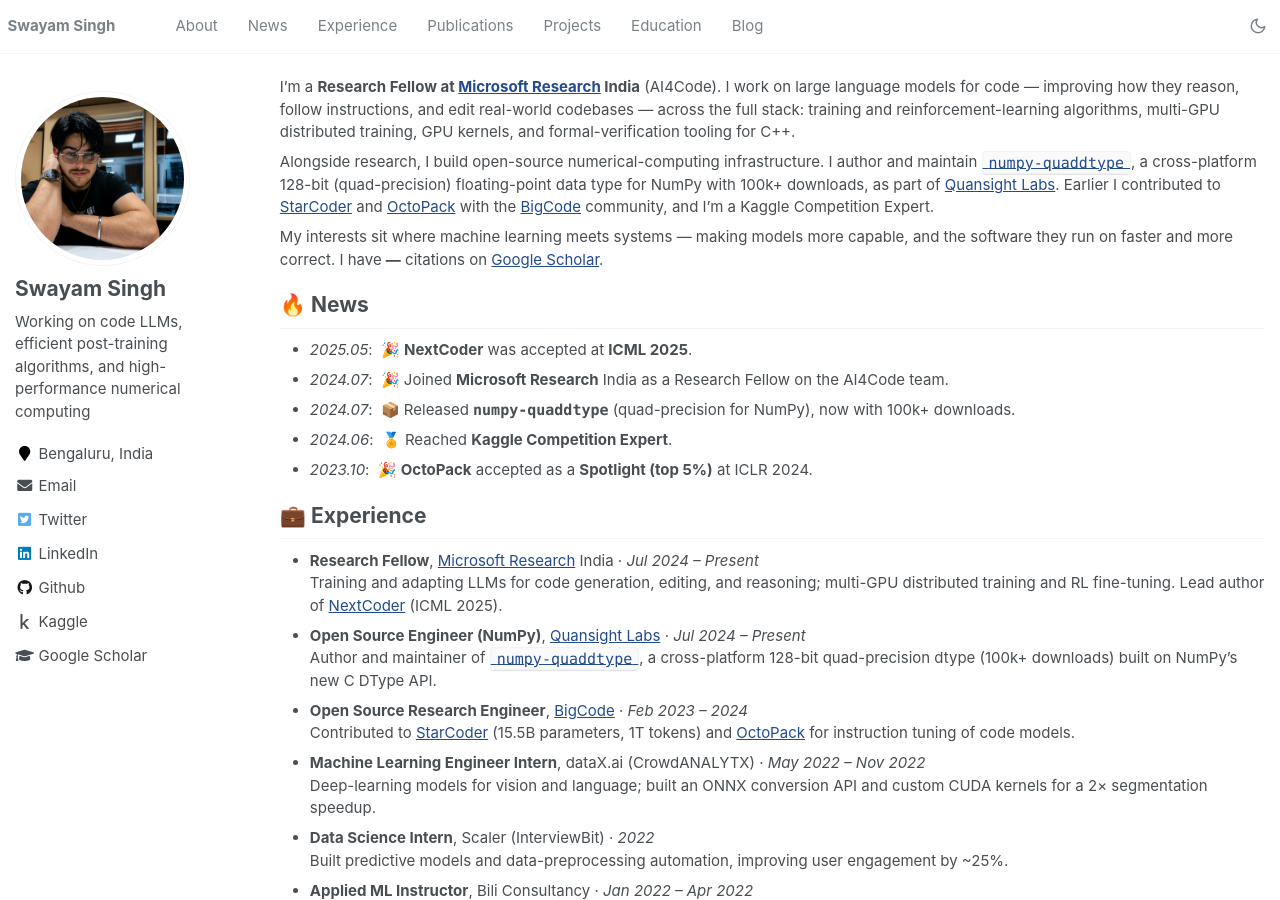
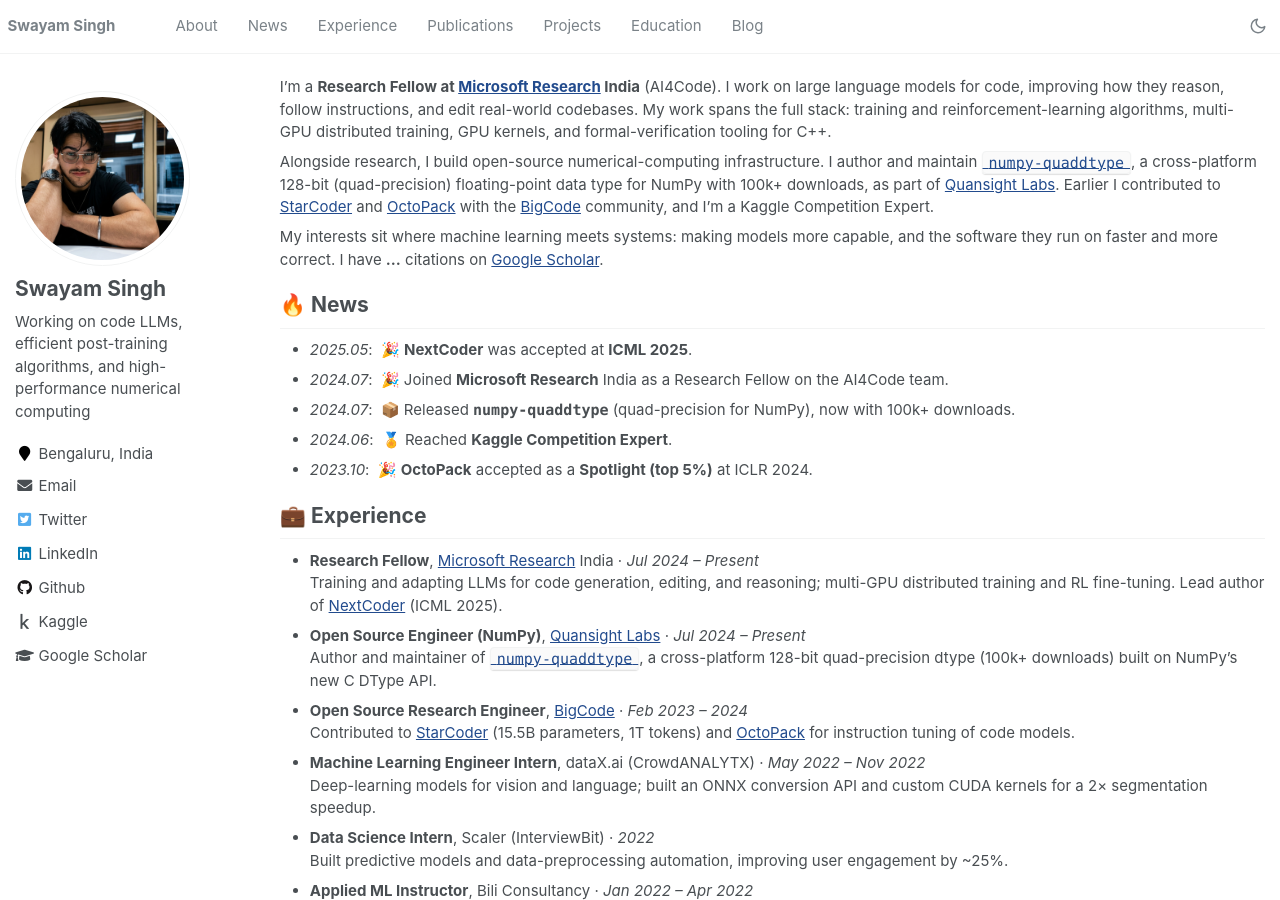
Before and after one commit to SwayamInSync/SwayamInSync.github.io, a Jekyll site: the page built from _pages/about.md, in a window 1280 px wide and 900 px high. Built offline with Jekyll 4.4.1, drawn with Linux system fonts in a browser that asks for light colours; comment, search, counter and statistics services are not loaded.

Commit message:
About: remove em-dashes (cleaner punctuation)
Co-Authored-By: Claude Opus 4.8 (1M context) <noreply@anthropic.com>

```diff
--- a/_pages/about.md
+++ b/_pages/about.md
@@ -10,11 +10,11 @@ redirect_from:
 
 <span class='anchor' id='about-me'></span>
 
-I'm a **Research Fellow at [Microsoft Research](https://www.microsoft.com/en-us/research/lab/microsoft-research-india/) India** (AI4Code). I work on large language models for code — improving how they reason, follow instructions, and edit real-world codebases — across the full stack: training and reinforcement-learning algorithms, multi-GPU distributed training, GPU kernels, and formal-verification tooling for C++.
+I'm a **Research Fellow at [Microsoft Research](https://www.microsoft.com/en-us/research/lab/microsoft-research-india/) India** (AI4Code). I work on large language models for code, improving how they reason, follow instructions, and edit real-world codebases. My work spans the full stack: training and reinforcement-learning algorithms, multi-GPU distributed training, GPU kernels, and formal-verification tooling for C++.
 
 Alongside research, I build open-source numerical-computing infrastructure. I author and maintain [`numpy-quaddtype`](https://github.com/SwayamInSync/numpy-quaddtype), a cross-platform 128-bit (quad-precision) floating-point data type for NumPy with 100k+ downloads, as part of [Quansight Labs](https://labs.quansight.org/). Earlier I contributed to [StarCoder](https://arxiv.org/abs/2305.06161) and [OctoPack](https://arxiv.org/abs/2308.07124) with the [BigCode](https://www.bigcode-project.org/) community, and I'm a Kaggle Competition Expert.
 
-My interests sit where machine learning meets systems — making models more capable, and the software they run on faster and more correct. I have <strong><span id='total_cit'>—</span></strong> citations on [Google Scholar](https://scholar.google.com/citations?user=clLJfm8AAAAJ). <!-- the count fills in automatically once the Scholar crawler runs on the deployed repo -->
+My interests sit where machine learning meets systems: making models more capable, and the software they run on faster and more correct. I have <strong><span id='total_cit'>...</span></strong> citations on [Google Scholar](https://scholar.google.com/citations?user=clLJfm8AAAAJ). <!-- the count fills in automatically once the Scholar crawler runs on the deployed repo -->
 
 # 🔥 News
 
```
